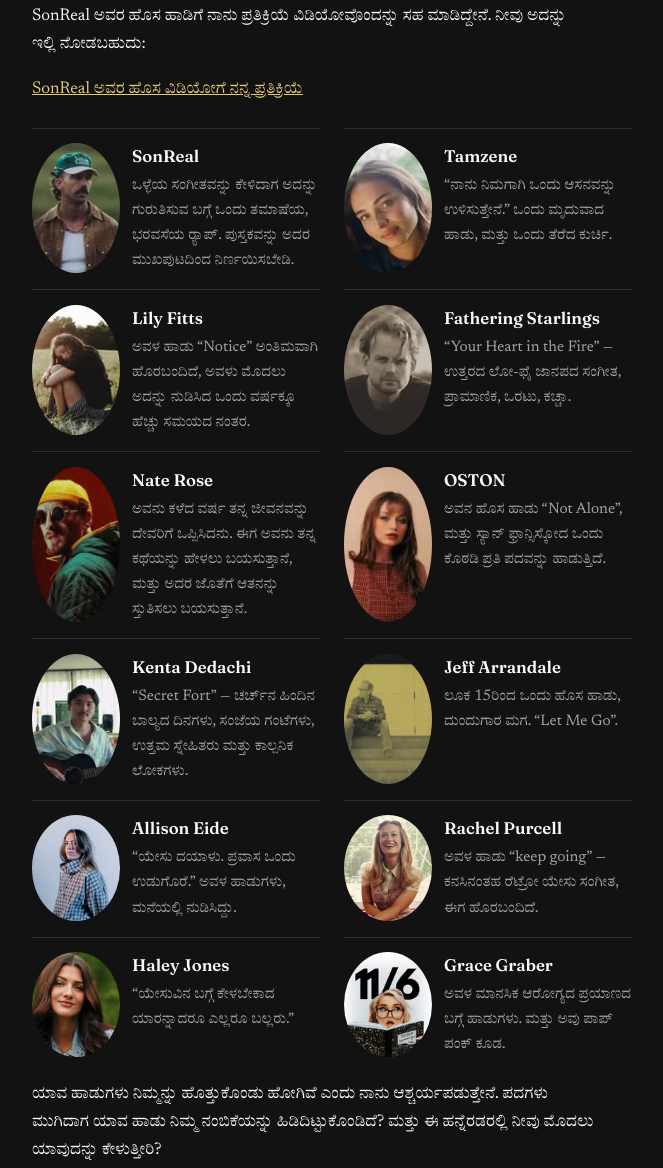
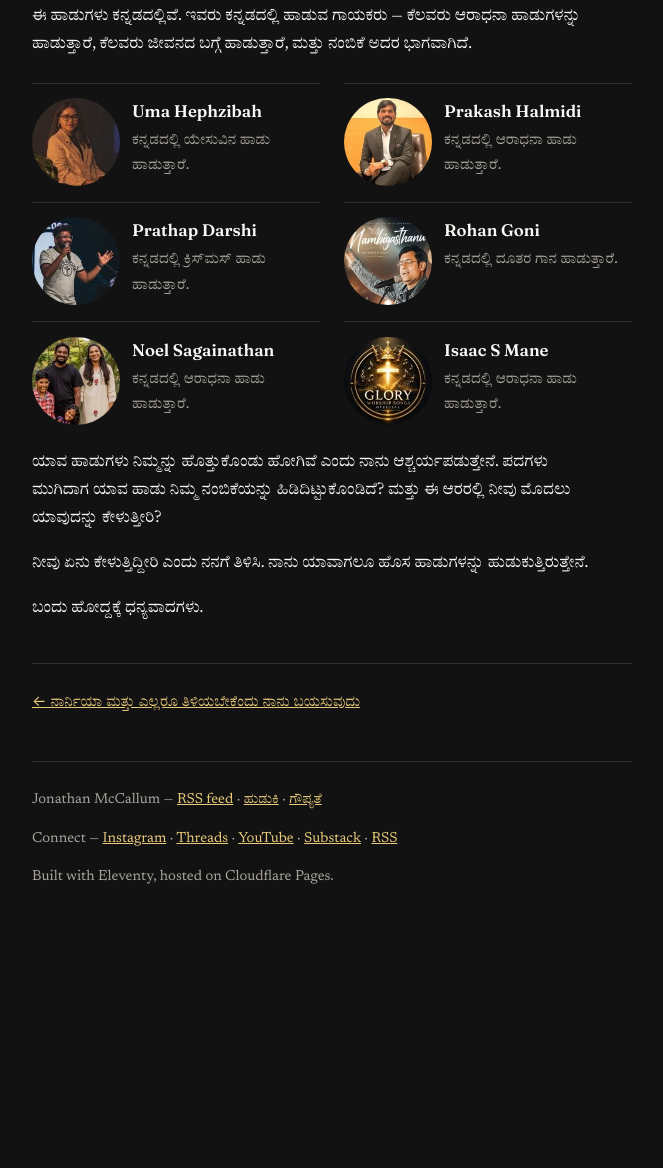
Before and after one commit to streamjonathan/jonathanmccallum-kn, an Eleventy site: page content/posts/2026-11-23-music-and-faith.md in a window 1280 px wide. Shown: the part 608-1776 px from the top of the page, without its empty margins (308-971 px from the left). After the commit the page ends 1559 px from the top, so only its background shows below. Built offline with nearby package versions, Linux system fonts and the light colour scheme; Eleventy itself is replaced by a stand-in of ours; files that its build step writes are made by us from their sources.

Commit message:
Music and Faith: feature 6 verified Kannada musicians

```diff
--- a/content/posts/2026-11-23-music-and-faith.md
+++ b/content/posts/2026-11-23-music-and-faith.md
@@ -3,7 +3,7 @@ title: "ಸಂಗೀತ ಮತ್ತು ನಂಬಿಕೆ"
 date: 2026-11-23
 slug: music-and-faith
 draft: false
-shareImage: /images/music-faith/sonreal.jpg
+shareImage: /images/music-faith/uma_hephzibah.jpg
 ---
 
 ಇನ್‌ಸ್ಟಾಗ್ರಾಮ್‌ನಲ್ಲಿ ಸಂಗೀತಗಾರರನ್ನು ಕೇಳುತ್ತಾ ನಾನು ಬಹಳ ಸಮಯ ಕಳೆಯುತ್ತೇನೆ. ಇತ್ತೀಚೆಗೆ ನಾನು ಕೇಳುತ್ತಿರುವ ಕೆಲವರು ಇವರು.
@@ -14,74 +14,42 @@ shareImage: /images/music-faith/sonreal.jpg
 
 ಅವರೆಲ್ಲರೂ ಆರಾಧನೆಯ ಹಾಡುಗಳನ್ನು ಹಾಡುತ್ತಿಲ್ಲ. ಅವರಲ್ಲಿ ಹೆಚ್ಚಿನವರು ಜೀವನದ ಬಗ್ಗೆ ಹಾಡುತ್ತಿದ್ದಾರೆ, ಮತ್ತು ನಂಬಿಕೆ ಅದರ ಒಂದು ಭಾಗವಾಗಿದೆ. ಅದೇ ನನಗೆ ಅವರ ಬಗ್ಗೆ ಇಷ್ಟ. ಹಾಡನ್ನು ಇನ್‌ಸ್ಟಾಗ್ರಾಮ್‌ನಲ್ಲಿ ನೋಡಲು ಕಾರ್ಡ್ ಮೇಲೆ ಒತ್ತಿರಿ.
 
-SonReal ಅವರ ಹೊಸ ಹಾಡಿಗೆ ನಾನು ಪ್ರತಿಕ್ರಿಯೆ ವಿಡಿಯೋವೊಂದನ್ನು ಸಹ ಮಾಡಿದ್ದೇನೆ. ನೀವು ಅದನ್ನು ಇಲ್ಲಿ ನೋಡಬಹುದು:
-
-[SonReal ಅವರ ಹೊಸ ವಿಡಿಯೋಗೆ ನನ್ನ ಪ್ರತಿಕ್ರಿಯೆ](https://www.youtube.com/shorts/wePjZMr6beE)
+ಈ ಹಾಡುಗಳು ಕನ್ನಡದಲ್ಲಿವೆ. ಇವರು ಕನ್ನಡದಲ್ಲಿ ಹಾಡುವ ಗಾಯಕರು — ಕೆಲವರು ಆರಾಧನಾ ಹಾಡುಗಳನ್ನು ಹಾಡುತ್ತಾರೆ, ಕೆಲವರು ಜೀವನದ ಬಗ್ಗೆ ಹಾಡುತ್ತಾರೆ, ಮತ್ತು ನಂಬಿಕೆ ಅದರ ಭಾಗವಾಗಿದೆ.
 
 <div class="ig-grid">
-<a class="ig-card" href="https://www.instagram.com/reel/DgBgmKwB84s/" target="_blank" rel="noopener">
-<img class="ig-card__img" src="/images/music-faith/sonreal.jpg" alt="SonReal" loading="lazy" width="150" height="150">
-<span class="ig-card__text"><span class="ig-card__name">SonReal</span>
-<span class="ig-card__note">ಒಳ್ಳೆಯ ಸಂಗೀತವನ್ನು ಕೇಳಿದಾಗ ಅದನ್ನು ಗುರುತಿಸುವ ಬಗ್ಗೆ ಒಂದು ತಮಾಷೆಯ, ಭರವಸೆಯ ರ್‍ಯಾಪ್. ಪುಸ್ತಕವನ್ನು ಅದರ ಮುಖಪುಟದಿಂದ ನಿರ್ಣಯಿಸಬೇಡಿ.</span></span>
+<a class="ig-card" href="https://www.instagram.com/reel/DB3mN-Utvb1/" target="_blank" rel="noopener">
+<img class="ig-card__img" src="/images/music-faith/uma_hephzibah.jpg" alt="Uma Hephzibah" loading="lazy" width="150" height="150">
+<span class="ig-card__text"><span class="ig-card__name">Uma Hephzibah</span>
+<span class="ig-card__note">ಕನ್ನಡದಲ್ಲಿ ಯೇಸುವಿನ ಹಾಡು ಹಾಡುತ್ತಾರೆ.</span></span>
 </a>
-<a class="ig-card" href="https://www.instagram.com/reel/DgDnpYFAUjr/" target="_blank" rel="noopener">
-<img class="ig-card__img" src="/images/music-faith/tamzene.jpg" alt="Tamzene" loading="lazy" width="150" height="150">
-<span class="ig-card__text"><span class="ig-card__name">Tamzene</span>
-<span class="ig-card__note">“ನಾನು ನಿಮಗಾಗಿ ಒಂದು ಆಸನವನ್ನು ಉಳಿಸುತ್ತೇನೆ.” ಒಂದು ಮೃದುವಾದ ಹಾಡು, ಮತ್ತು ಒಂದು ತೆರೆದ ಕುರ್ಚಿ.</span></span>
+<a class="ig-card" href="https://www.instagram.com/reel/DgC5EEZSg5M/" target="_blank" rel="noopener">
+<img class="ig-card__img" src="/images/music-faith/prakash_halmidi.jpg" alt="Prakash Halmidi" loading="lazy" width="150" height="150">
+<span class="ig-card__text"><span class="ig-card__name">Prakash Halmidi</span>
+<span class="ig-card__note">ಕನ್ನಡದಲ್ಲಿ ಆರಾಧನಾ ಹಾಡು ಹಾಡುತ್ತಾರೆ.</span></span>
 </a>
-<a class="ig-card" href="https://www.instagram.com/reel/Df5X6L3K-3W/" target="_blank" rel="noopener">
-<img class="ig-card__img" src="/images/music-faith/lilyfittsmusic.jpg" alt="Lily Fitts" loading="lazy" width="150" height="150">
-<span class="ig-card__text"><span class="ig-card__name">Lily Fitts</span>
-<span class="ig-card__note">ಅವಳ ಹಾಡು “Notice” ಅಂತಿಮವಾಗಿ ಹೊರಬಂದಿದೆ, ಅವಳು ಮೊದಲು ಅದನ್ನು ನುಡಿಸಿದ ಒಂದು ವರ್ಷಕ್ಕೂ ಹೆಚ್ಚು ಸಮಯದ ನಂತರ.</span></span>
+<a class="ig-card" href="https://www.instagram.com/reel/Df7wHkWTBsE/" target="_blank" rel="noopener">
+<img class="ig-card__img" src="/images/music-faith/prathapdarshi.jpg" alt="Prathap Darshi" loading="lazy" width="150" height="150">
+<span class="ig-card__text"><span class="ig-card__name">Prathap Darshi</span>
+<span class="ig-card__note">ಕನ್ನಡದಲ್ಲಿ ಕ್ರಿಸ್‌ಮಸ್ ಹಾಡು ಹಾಡುತ್ತಾರೆ.</span></span>
 </a>
-<a class="ig-card" href="https://www.instagram.com/reel/DgE-ybeI6ko/" target="_blank" rel="noopener">
-<img class="ig-card__img" src="/images/music-faith/fatheringstarlings.jpg" alt="Fathering Starlings" loading="lazy" width="150" height="150">
-<span class="ig-card__text"><span class="ig-card__name">Fathering Starlings</span>
-<span class="ig-card__note">“Your Heart in the Fire” — ಉತ್ತರದ ಲೋ-ಫೈ ಜಾನಪದ ಸಂಗೀತ, ಪ್ರಾಮಾಣಿಕ, ಒರಟು, ಕಚ್ಚಾ.</span></span>
+<a class="ig-card" href="https://www.instagram.com/reel/Df7wHkWTBsE/" target="_blank" rel="noopener">
+<img class="ig-card__img" src="/images/music-faith/rohan_goni.jpg" alt="Rohan Goni" loading="lazy" width="150" height="150">
+<span class="ig-card__text"><span class="ig-card__name">Rohan Goni</span>
+<span class="ig-card__note">ಕನ್ನಡದಲ್ಲಿ ದೂತರ ಗಾನ ಹಾಡುತ್ತಾರೆ.</span></span>
 </a>
-<a class="ig-card" href="https://www.instagram.com/reel/DfkSMZhpium/" target="_blank" rel="noopener">
-<img class="ig-card__img" src="/images/music-faith/naterosemusic.jpg" alt="Nate Rose" loading="lazy" width="150" height="150">
-<span class="ig-card__text"><span class="ig-card__name">Nate Rose</span>
-<span class="ig-card__note">ಅವನು ಕಳೆದ ವರ್ಷ ತನ್ನ ಜೀವನವನ್ನು ದೇವರಿಗೆ ಒಪ್ಪಿಸಿದನು. ಈಗ ಅವನು ತನ್ನ ಕಥೆಯನ್ನು ಹೇಳಲು ಬಯಸುತ್ತಾನೆ, ಮತ್ತು ಅದರ ಜೊತೆಗೆ ಆತನನ್ನು ಸ್ತುತಿಸಲು ಬಯಸುತ್ತಾನೆ.</span></span>
+<a class="ig-card" href="https://www.instagram.com/reel/Df7wHkWTBsE/" target="_blank" rel="noopener">
+<img class="ig-card__img" src="/images/music-faith/_noelsagainathan_.jpg" alt="Noel Sagainathan" loading="lazy" width="150" height="150">
+<span class="ig-card__text"><span class="ig-card__name">Noel Sagainathan</span>
+<span class="ig-card__note">ಕನ್ನಡದಲ್ಲಿ ಆರಾಧನಾ ಹಾಡು ಹಾಡುತ್ತಾರೆ.</span></span>
 </a>
-<a class="ig-card" href="https://www.instagram.com/p/DgBMyeNkkyO/" target="_blank" rel="noopener">
-<img class="ig-card__img" src="/images/music-faith/ostonmusic.jpg" alt="OSTON" loading="lazy" width="150" height="150">
-<span class="ig-card__text"><span class="ig-card__name">OSTON</span>
-<span class="ig-card__note">ಅವನ ಹೊಸ ಹಾಡು “Not Alone”, ಮತ್ತು ಸ್ಯಾನ್ ಫ್ರಾನ್ಸಿಸ್ಕೋದ ಒಂದು ಕೊಠಡಿ ಪ್ರತಿ ಪದವನ್ನು ಹಾಡುತ್ತಿದೆ.</span></span>
-</a>
-<a class="ig-card" href="https://www.instagram.com/reel/Df1qtokoyBh/" target="_blank" rel="noopener">
-<img class="ig-card__img" src="/images/music-faith/kenta_dedachi.jpg" alt="Kenta Dedachi" loading="lazy" width="150" height="150">
-<span class="ig-card__text"><span class="ig-card__name">Kenta Dedachi</span>
-<span class="ig-card__note">“Secret Fort” — ಚರ್ಚ್‌ನ ಹಿಂದಿನ ಬಾಲ್ಯದ ದಿನಗಳು, ಸಂಜೆಯ ಗಂಟೆಗಳು, ಉತ್ತಮ ಸ್ನೇಹಿತರು ಮತ್ತು ಕಾಲ್ಪನಿಕ ಲೋಕಗಳು.</span></span>
-</a>
-<a class="ig-card" href="https://www.instagram.com/reel/DfCRnSiPXa5/" target="_blank" rel="noopener">
-<img class="ig-card__img" src="/images/music-faith/jeffarrandale.jpg" alt="Jeff Arrandale" loading="lazy" width="150" height="150">
-<span class="ig-card__text"><span class="ig-card__name">Jeff Arrandale</span>
-<span class="ig-card__note">ಲೂಕ 15ರಿಂದ ಒಂದು ಹೊಸ ಹಾಡು, ದುಂದುಗಾರ ಮಗ. “Let Me Go”.</span></span>
-</a>
-<a class="ig-card" href="https://www.instagram.com/reel/Df71X0lzZsN/" target="_blank" rel="noopener">
-<img class="ig-card__img" src="/images/music-faith/allison_eide.jpg" alt="Allison Eide" loading="lazy" width="150" height="150">
-<span class="ig-card__text"><span class="ig-card__name">Allison Eide</span>
-<span class="ig-card__note">“ಯೇಸು ದಯಾಳು. ಪ್ರವಾಸ ಒಂದು ಉಡುಗೊರೆ.” ಅವಳ ಹಾಡುಗಳು, ಮನೆಯಲ್ಲಿ ನುಡಿಸಿದ್ದು.</span></span>
-</a>
-<a class="ig-card" href="https://www.instagram.com/reel/DgD31mXBDcn/" target="_blank" rel="noopener">
-<img class="ig-card__img" src="/images/music-faith/rachelpurcellmusic.jpg" alt="Rachel Purcell" loading="lazy" width="150" height="150">
-<span class="ig-card__text"><span class="ig-card__name">Rachel Purcell</span>
-<span class="ig-card__note">ಅವಳ ಹಾಡು “keep going” — ಕನಸಿನಂತಹ ರೆಟ್ರೋ ಯೇಸು ಸಂಗೀತ, ಈಗ ಹೊರಬಂದಿದೆ.</span></span>
-</a>
-<a class="ig-card" href="https://www.instagram.com/reel/Df9vziqCJtC/" target="_blank" rel="noopener">
-<img class="ig-card__img" src="/images/music-faith/haleyjonesofficial.jpg" alt="Haley Jones" loading="lazy" width="150" height="150">
-<span class="ig-card__text"><span class="ig-card__name">Haley Jones</span>
-<span class="ig-card__note">“ಯೇಸುವಿನ ಬಗ್ಗೆ ಕೇಳಬೇಕಾದ ಯಾರನ್ನಾದರೂ ಎಲ್ಲರೂ ಬಲ್ಲರು.”</span></span>
-</a>
-<a class="ig-card" href="https://www.instagram.com/reel/DgAmATaizM0/" target="_blank" rel="noopener">
-<img class="ig-card__img" src="/images/music-faith/gracegrabermusic.jpg" alt="Grace Graber" loading="lazy" width="150" height="150">
-<span class="ig-card__text"><span class="ig-card__name">Grace Graber</span>
-<span class="ig-card__note">ಅವಳ ಮಾನಸಿಕ ಆರೋಗ್ಯದ ಪ್ರಯಾಣದ ಬಗ್ಗೆ ಹಾಡುಗಳು. ಮತ್ತು ಅವು ಪಾಪ್ ಪಂಕ್ ಕೂಡ.</span></span>
+<a class="ig-card" href="https://www.instagram.com/reel/DUA2-Y4Ae8U/" target="_blank" rel="noopener">
+<img class="ig-card__img" src="/images/music-faith/glory_worship_songs_official.jpg" alt="Isaac S Mane" loading="lazy" width="150" height="150">
+<span class="ig-card__text"><span class="ig-card__name">Isaac S Mane</span>
+<span class="ig-card__note">ಕನ್ನಡದಲ್ಲಿ ಆರಾಧನಾ ಹಾಡು ಹಾಡುತ್ತಾರೆ.</span></span>
 </a>
 </div>
 
-ಯಾವ ಹಾಡುಗಳು ನಿಮ್ಮನ್ನು ಹೊತ್ತುಕೊಂಡು ಹೋಗಿವೆ ಎಂದು ನಾನು ಆಶ್ಚರ್ಯಪಡುತ್ತೇನೆ. ಪದಗಳು ಮುಗಿದಾಗ ಯಾವ ಹಾಡು ನಿಮ್ಮ ನಂಬಿಕೆಯನ್ನು ಹಿಡಿದಿಟ್ಟುಕೊಂಡಿದೆ? ಮತ್ತು ಈ ಹನ್ನೆರಡರಲ್ಲಿ ನೀವು ಮೊದಲು ಯಾವುದನ್ನು ಕೇಳುತ್ತೀರಿ?
+ಯಾವ ಹಾಡುಗಳು ನಿಮ್ಮನ್ನು ಹೊತ್ತುಕೊಂಡು ಹೋಗಿವೆ ಎಂದು ನಾನು ಆಶ್ಚರ್ಯಪಡುತ್ತೇನೆ. ಪದಗಳು ಮುಗಿದಾಗ ಯಾವ ಹಾಡು ನಿಮ್ಮ ನಂಬಿಕೆಯನ್ನು ಹಿಡಿದಿಟ್ಟುಕೊಂಡಿದೆ? ಮತ್ತು ಈ ಆರರಲ್ಲಿ ನೀವು ಮೊದಲು ಯಾವುದನ್ನು ಕೇಳುತ್ತೀರಿ?
 
 ನೀವು ಏನು ಕೇಳುತ್ತಿದ್ದೀರಿ ಎಂದು ನನಗೆ ತಿಳಿಸಿ. ನಾನು ಯಾವಾಗಲೂ ಹೊಸ ಹಾಡುಗಳನ್ನು ಹುಡುಕುತ್ತಿರುತ್ತೇನೆ.
 
```
Also changed, not shown: content/images/music-faith/_noelsagainathan_.jpg (added), content/images/music-faith/glory_worship_songs_official.jpg (added), content/images/music-faith/prakash_halmidi.jpg (added), content/images/music-faith/prathapdarshi.jpg (added), content/images/music-faith/rohan_goni.jpg (added), content/images/music-faith/uma_hephzibah.jpg (added).
